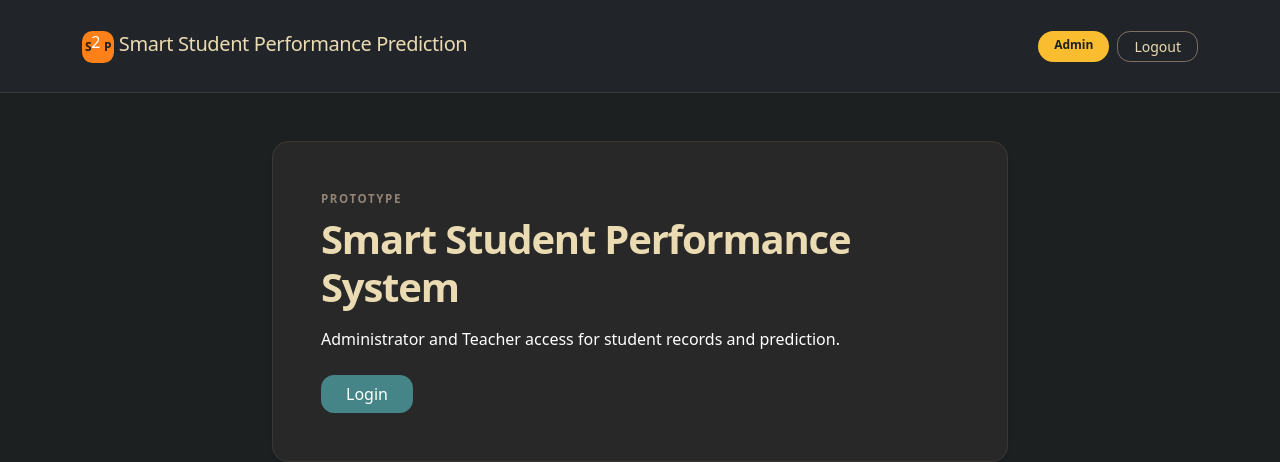
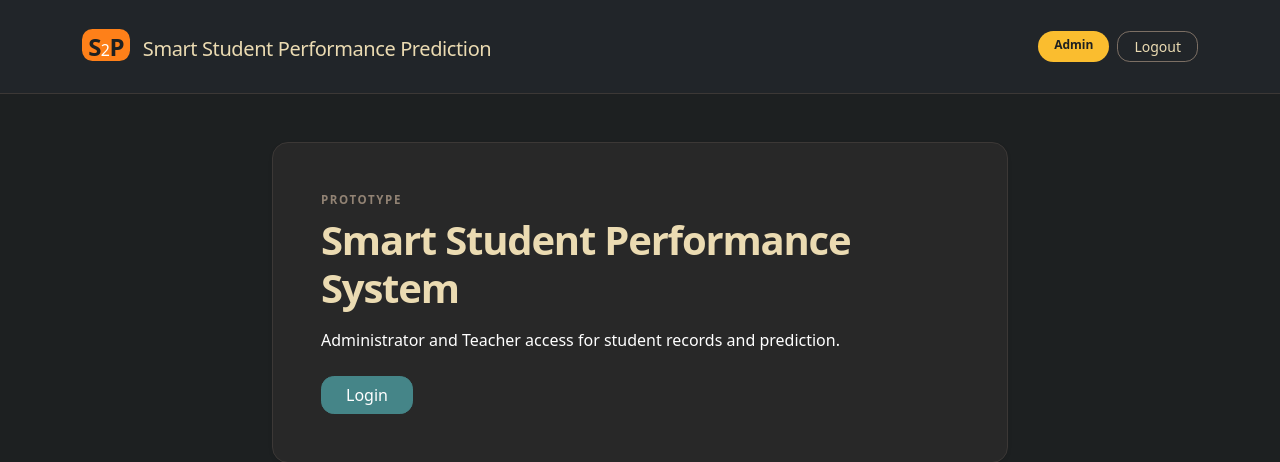
Before and after one commit to AhhadQamar/SmartStudentPerformanceSystem, a Flask app: page /home in a window 1280 px wide. Shown: the top 462 px of the page. Run offline with Flask 3, Linux system fonts and the light colour scheme; the visitor is signed in with stand-in values (Sample User, id 1).

Commit message:
fixed the logo a bit

```diff
--- a/app/templates/base.html
+++ b/app/templates/base.html
@@ -16,11 +16,14 @@
   <body class="app-shell">
     <nav class="navbar bg-dark navbar-expand-lg navbar-dark app-navbar">
       <div class="container py-3">
-        <a class="navbar-brand " href="{{url_for('main.index')}}">
-          <span class="brand-mark ">
-          S
-          <span class = 'h6 me-1 text-white'>2</span>
-          P</span>
+        <a class="navbar-brand  " href="{{url_for('main.index')}}">
+          <span class="brand-mark  d-inline-flex align-items-baseline fw-bold  px-4 py-1 me-2 ">
+          <span class='h4 fw-bold'>S</span>
+          <span class = 'h6 text-white'>2</span>
+<span class='h4 fw-bold'>
+          P
+</span>
+          </span>
           <span>Smart Student Performance Prediction</span>
         </a>
         <div class="ms-auto d-flex gap-2 algin-items-center">
```
